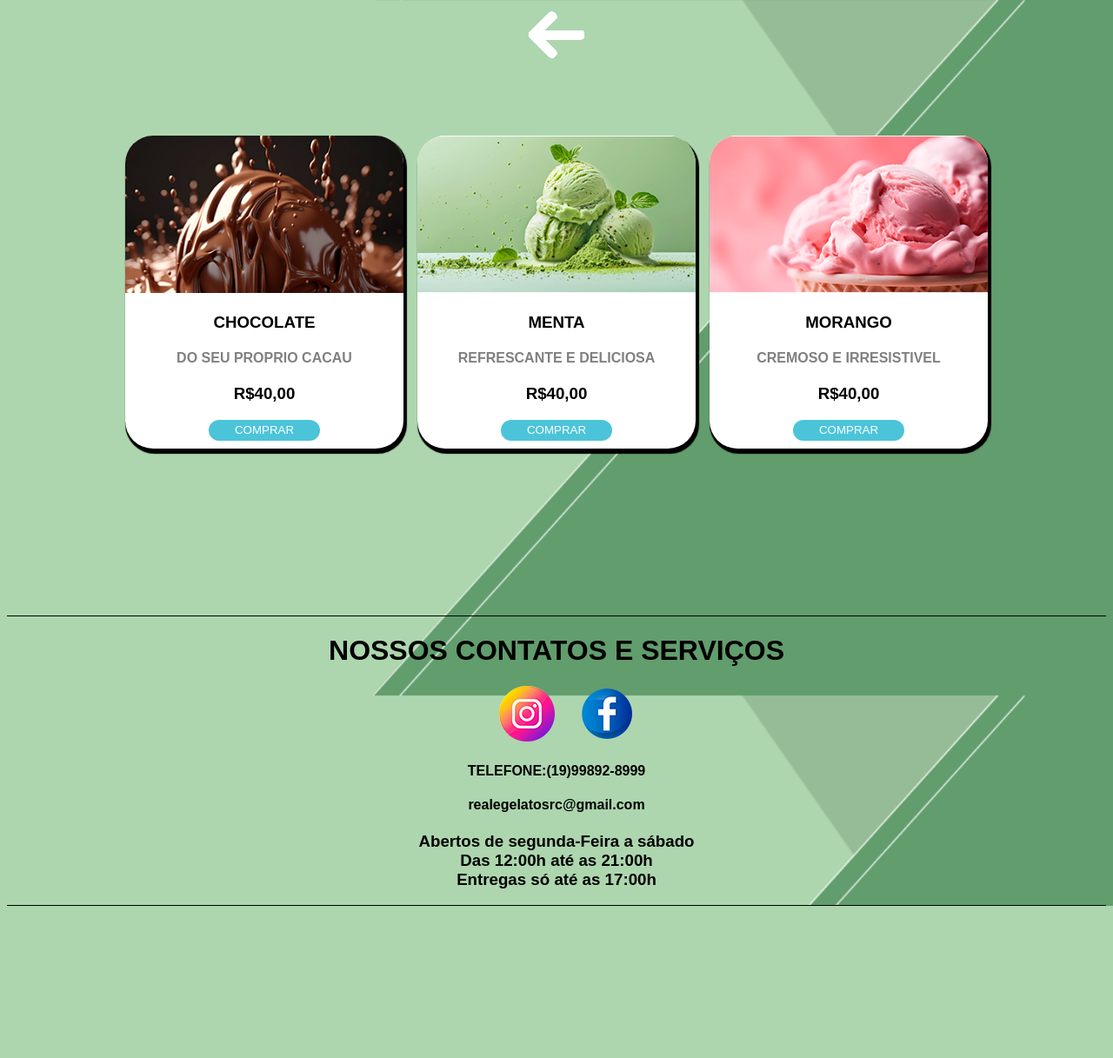
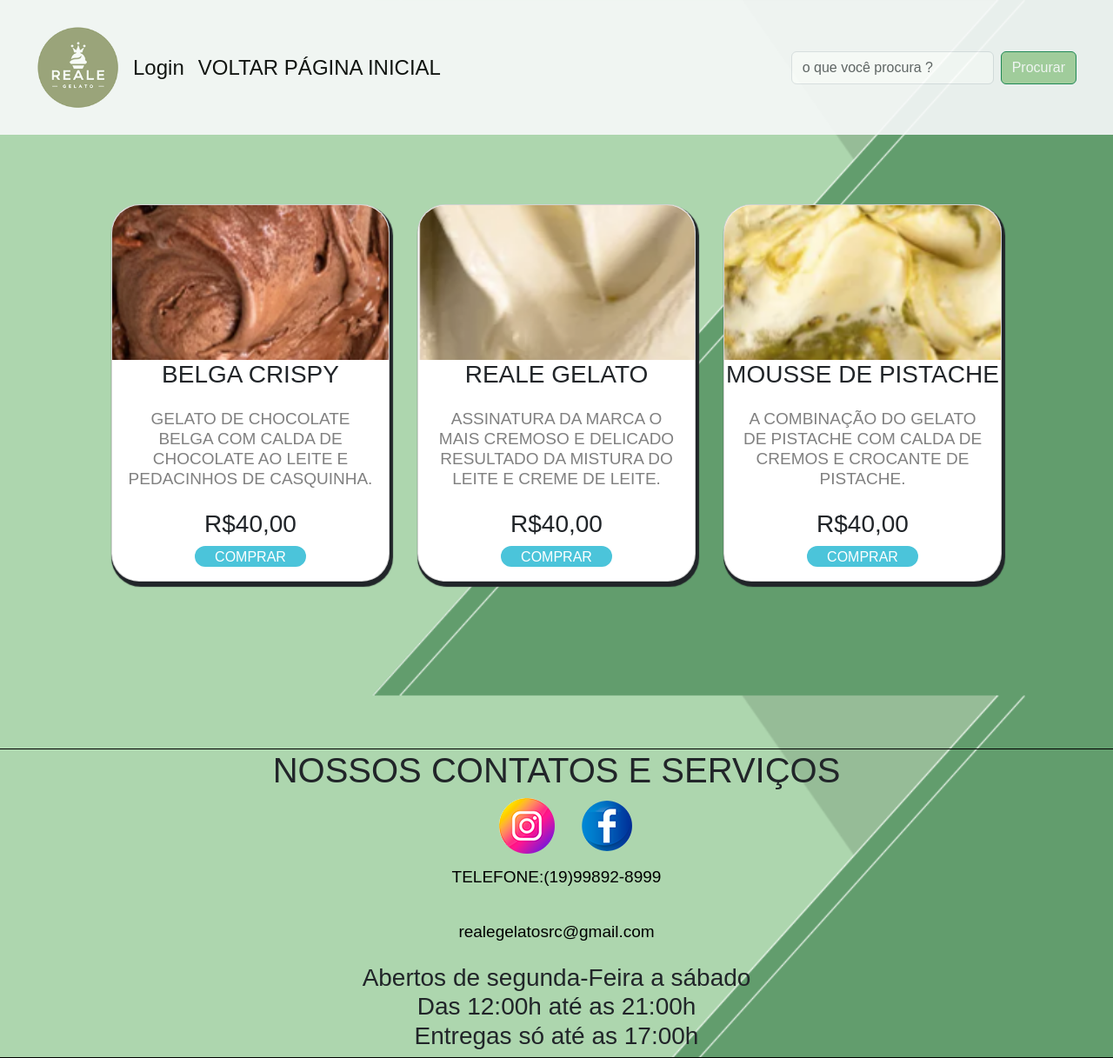
Before and after one commit to Kevinreisdacruz/projetointegrador, a PHP site: page /cardapiomassa.html in a window 1280 px wide. Shown: the whole page at 87% size. Before the commit the page ends 1042 px from the top, so only its background shows below. Run offline with PHP 8.4, Linux system fonts and the light colour scheme.

Commit message:
alterei nimagens do cardapio de massas ,adicionando navbar as pgs dos cardapios

```diff
--- a/cardapiomassa.html
+++ b/cardapiomassa.html
@@ -7,24 +7,45 @@
   <title>MASSA</title>
   <link href="https://unpkg.com/aos@2.3.1/dist/aos.css" rel="stylesheet">
   <script src="https://unpkg.com/aos@2.3.1/dist/aos.js"></script>
+  <link rel="stylesheet" href="https://cdn.jsdelivr.net/npm/bootstrap@5.3.3/dist/css/bootstrap.min.css">
   <link rel="stylesheet" href="css/cardapiomassa.css">
 </head>
 
 <body>
 
-  <a href="index.html">
-    <img id="seta" src="imagelogos/setaesquerda.png" alt="">
-  </a>
+  <nav class="navbar navbar-expand-lg bg-body-tertiary navbarcss">
+    <div class="container-fluid">
+      <button class="navbar-toggler" type="button" data-bs-toggle="collapse" data-bs-target="#navbarTogglerDemo03"
+        aria-controls="navbarTogglerDemo03" aria-expanded="false" aria-label="Toggle navigation">
+        <span class="navbar-toggler-icon"></span>
+      </button>
+      <img src="imagelogos/logo3.png" alt="" width="95">
+      <div class="collapse navbar-collapse" id="navbarTogglerDemo03">
+        <ul class="navbar-nav me-auto mb-2 mb-lg-0 box-link">
+          <li class="nav-item">
+            <a class="nav-link active link-navbar" aria-current="page" href="cadastro.html">Login</a>
+          </li>
+          <li class="nav-item">
+            <a class="nav-link active link-navbar" href="carrinho.html">VOLTAR PÁGINA INICIAL</a>
+          </li>
 
+        </ul>
+        <form class="d-flex" role="search">
+          <input class="form-control me-2" type="search" placeholder="o que você procura ?" aria-label="Search">
+          <button class="btn btn-outline-success pesquisar" type="submit">Procurar</button>
+        </form>
+      </div>
+    </div>
+  </nav>
 
   <div class="all-cards"  data-aos="fade-right"  data-aos-duration="2500">
     <div class="card">
       <div class="content-inside">
         <div class="img-content">
-          <img src="imagemassa/massachocolate.png" alt="">
+          <img src="imagemassa/Belga-Crispy.png" alt="">
         </div>
-        <h3>CHOCOLATE</h3>
-        <h4>DO SEU PROPRIO CACAU</h4>
+        <h3>BELGA CRISPY</h3>
+        <h4>GELATO DE CHOCOLATE BELGA COM CALDA DE CHOCOLATE AO LEITE E PEDACINHOS DE CASQUINHA. </h4>
         <h3>R$40,00</h3>
         <div class="button-buy">
           <a href="carrinho.html">
@@ -37,10 +58,10 @@
     <div class="card">
       <div class="content-inside">
         <div class="img-content">
-          <img src="imagemassa/massamenta.png" alt="">
+          <img src="imagemassa/Sem-Título-1.png" alt="">
         </div>
-        <h3>MENTA</h3>
-        <h4>REFRESCANTE E DELICIOSA</h4>
+        <h3>REALE GELATO</h3>
+        <h4>ASSINATURA DA MARCA O MAIS CREMOSO E DELICADO RESULTADO DA MISTURA DO LEITE E CREME DE LEITE.</h4>
         <h3>R$40,00</h3>
         <div class="button-buy">
           <a href="carrinho.html">
@@ -53,10 +74,10 @@
     <div class="card">
       <div class="content-inside">
         <div class="img-content">
-          <img src="imagemassa/massamorango.png" alt="">
+          <img src="imagemassa/pistache.png" alt="">
         </div>
-        <h3>MORANGO</h3>
-        <h4>CREMOSO E IRRESISTIVEL</h4>
+        <h3>MOUSSE DE PISTACHE</h3>
+        <h4>A COMBINAÇÃO DO GELATO DE PISTACHE COM CALDA DE CREMOS E CROCANTE DE PISTACHE.</h4>
         <h3>R$40,00</h3>
         <div class="button-buy">
           <a href="carrinho.html">
@@ -87,7 +108,7 @@
     </div>
   </div>
 
-
+  <script src="https://cdn.jsdelivr.net/npm/bootstrap@5.3.3/dist/js/bootstrap.bundle.min.js"></script>
   <script src="js/massa.js"></script>
 </body>
 
--- a/carrinho.html
+++ b/carrinho.html
@@ -51,10 +51,10 @@
     <ul>
       <li class="carrinho-item">
         <div class="imagem">
-          <img src="imagemassa/massachocolate.png" alt="">
+          <img src="imagemassa/Belga-Crispy.png" alt="">
         </div>
         <div class="info">
-          <h4>Sorvete Chocolate</h4>
+          <h4>GELATO BELGA CRISPY</h4>
           <div class="detalhes">
             <div class="tempo">
               <i class="bi bi-alarm-fill"></i>
--- a/css/cardapiomassa.css
+++ b/css/cardapiomassa.css
@@ -6,6 +6,35 @@ body{
     font-family: "Arial";
     text-align: center;
     text-decoration: none;
+}
+
+.navbarcss{
+    padding: 30px;
+    position: sticky;
+    top: 0;
+    z-index: 1;
+    opacity: 90%;
+    width: 100%;
+}
+
+.box-link{
+   margin-left: 0.5rem;
+}
+
+.link-navbar{
+    font-size: 24px;
+
+}
+
+
+.pesquisar{
+    background-color: #A8D2A0;
+    color: white;
+    transition: all ease-in-out 1.1s;
+}
+
+.pesquisar:hover{
+    scale: 1.1;
 }
 
 
@@ -21,19 +50,19 @@ body{
     display: flex;
     justify-content: center;
     flex-wrap: wrap;
-    gap: 1rem;
+    gap: 2rem;
 }
 
 .card{
     display: flex;
     justify-content: center;
     width: 20rem;
-    height: 22.5rem;
     margin-top: 5rem;
     border-radius: 2rem;
     box-shadow: 2px 4px 1px 2px;
     background-color: white;
     transition: all ease-in-out 0.5s;
+
 
 }
 
@@ -58,8 +87,10 @@ h3{
 }
 
 h4{
+    padding: 1rem;
     text-align: center;
     color: grey;
+    font-size: 19px;
 }
 
 .button-buy{
@@ -71,6 +102,7 @@ h4{
         color: white;
         border: none;
         border-radius: 1rem;
+        margin-bottom: 1rem;
         width: 8rem;
         height: 1.5rem;
         transition: all ease-in-out 1s;
--- a/css/carrinho.css
+++ b/css/carrinho.css
@@ -59,7 +59,9 @@ body {
     width: 800px;
     height: min-content;
     background-color: white;
+    color: white;
     padding: 35px;
+
 
     .cabecalho-carrinho{
         display: flex;
@@ -129,7 +131,7 @@ body {
             color: black;
             font-family: arial;
             font-size: 17px;
-            margin-top: 8px;
+
 
             .contador{
                 position: absolute;
@@ -138,7 +140,7 @@ body {
 
                 i{
                     cursor: pointer;
-                    width: 25px;
+                    width: 25rem;
                     height: 35px;
                     font-family: arial;
                     font-size: 17px;
```
Also changed, not shown: imagemassa/Belga-Crispy.png (added), imagemassa/Sem-Título-1.png (added), imagemassa/Sem-Título-2.png (deleted), imagemassa/Sem-Título-5.png (added), imagemassa/pistache.png (added).
